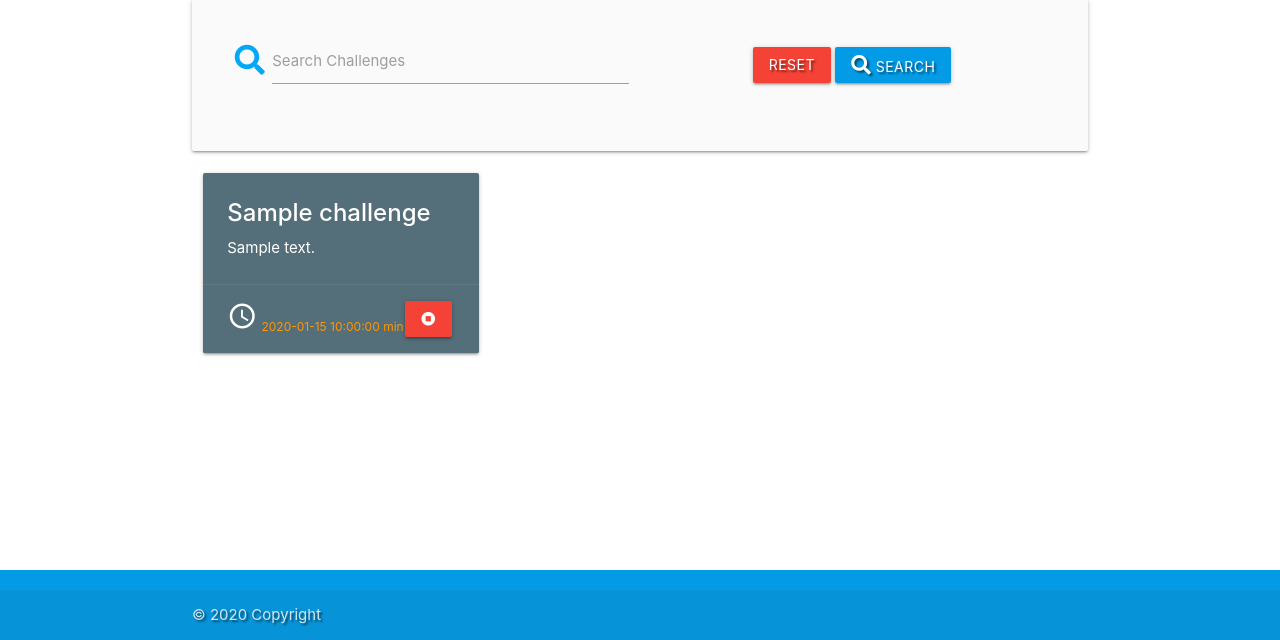
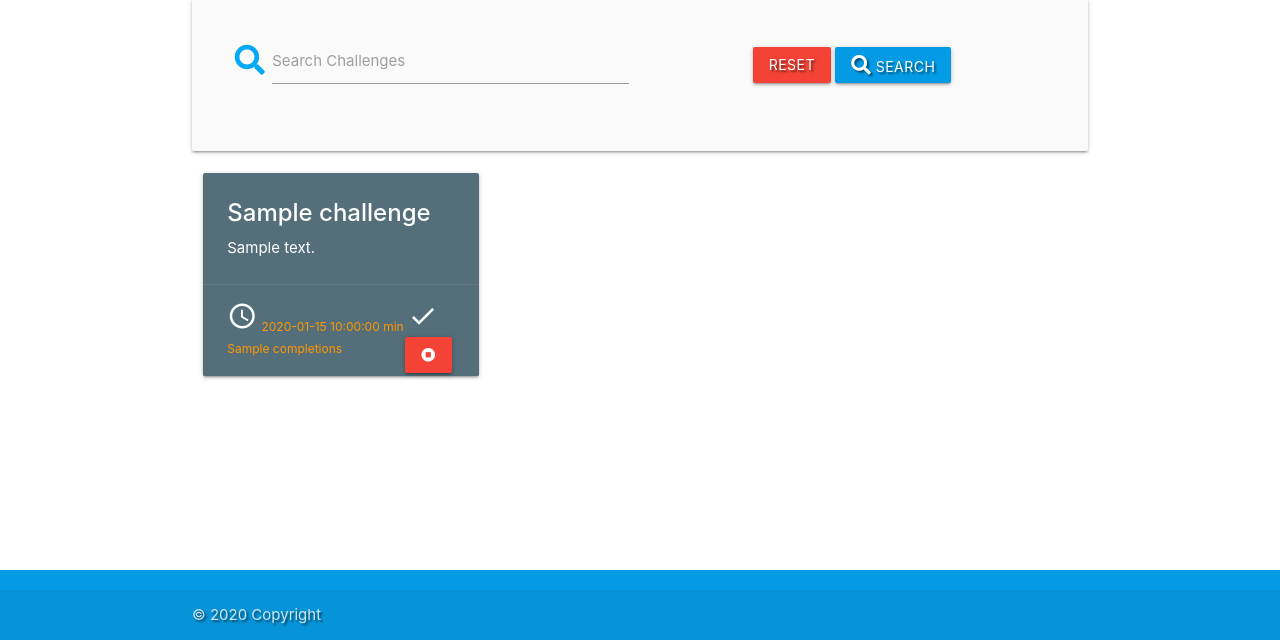
Before and after one commit to boomernag/activity-challenges, a Flask app: page / in a window 1280 px wide. Shown: the part 160-800 px from the top of the page. Run offline with Flask 2, Linux system fonts and the light colour scheme; a database or web service that is not in the repository returns one stand-in record (values such as "Sample title"); some libraries are stand-ins or nearby versions.

Commit message:
Add completions to challenges

```diff
--- a/app.py
+++ b/app.py
@@ -44,7 +44,8 @@ def add_challenge():
             "challenge_title": request.form.get("challenge_title"),
             "challenge_description": request.form.get("challenge_description"),
             "time": request.form.get("timetocomplete"),
-            "activated": "true",
+            "activated": "false",
+            "completions": 0,
         }
         mongo.db.challenges.insert_one(challenge)
         flash("Task Successully Added")
@@ -53,7 +54,7 @@ def add_challenge():
     return render_template("add_challenge.html", times=[1, 2, 5, 10])
 
 
-@app.route("/edit_challenge/<challenge_id>", methods = ["GET", "POST"])
+@app.route("/edit_challenge/<challenge_id>", methods=["GET", "POST"])
 def edit_challenge(challenge_id):
     challenge = mongo.db.challenges.find_one({"_id": ObjectId(challenge_id)})
 
@@ -64,9 +65,10 @@ def edit_challenge(challenge_id):
             "challenge_title": request.form.get("challenge_title"),
             "challenge_description": request.form.get("challenge_description"),
             "time": request.form.get("timetocomplete"),
-            "activated": "true",
+            "activated": "false",
+            "completions": 0,
         }
-        mongo.db.challenges.update({"_id": ObjectId(challenge_id)}, submit)
+        mongo.db.challenges.update({"_id": ObjectId(challenge_id)},{"$set": submit})
         flash("Challenge Successfully Updated")
         return redirect(url_for("get_challenges"))
 
@@ -84,7 +86,8 @@ def activated_challenge(challenge_id):
         "time": challenge["time"],
         "activated": "true",
     }
-    mongo.db.challenges.update({"_id": ObjectId(challenge_id)}, submit)
+
+    mongo.db.challenges.update_one({"_id": ObjectId(challenge_id)}, {"$set": submit})
     flash("Challenge Activated")
     return redirect(url_for("get_challenges"))
 
@@ -92,14 +95,18 @@ def activated_challenge(challenge_id):
 @app.route("/deactivated_challenge/<challenge_id>")
 def deactivated_challenge(challenge_id):
     challenge = mongo.db.challenges.find_one({"_id": ObjectId(challenge_id)})
+    print(challenge)
+    completions_count = challenge["completions"]
+    completions_count += 1
 
     submit = {
         "challenge_title": challenge["challenge_title"],
         "challenge_description": challenge["challenge_description"],
         "time": challenge["time"],
         "activated": "false",
+        "completions": completions_count
     }
-    mongo.db.challenges.update({"_id": ObjectId(challenge_id)}, submit)
+    mongo.db.challenges.update_one({"_id": ObjectId(challenge_id)}, {"$set": submit})
     flash("Challenge Completed")
     return redirect(url_for("get_challenges"))
 
@@ -113,5 +120,5 @@ def delete_challenge(challenge_id):
 
 if __name__ == "__main__":
     app.run(host=os.environ.get("IP"),
-        port=int(os.environ.get("PORT")),
+            port=int(os.environ.get("PORT")),
             debug=True)
--- a/templates/challenges.html
+++ b/templates/challenges.html
@@ -58,6 +58,12 @@
         <label for="timetocomplete-icon" class="orange-text line-height"
           >{{ challenge.time }} min</label
         >
+        <i class="timetocomplete-icon small material-icons white-text"
+          >check</i
+        >
+        <label for="timetocomplete-icon" class="orange-text line-height"
+          >{{ challenge.completions }} </label
+        >
         {% if challenge.activated == "false" %}
         <a
           class="btn activate white fas fa-flag-checkered prefix grey-text tooltipped"
```
Also changed, not shown: .theia/settings.json.
